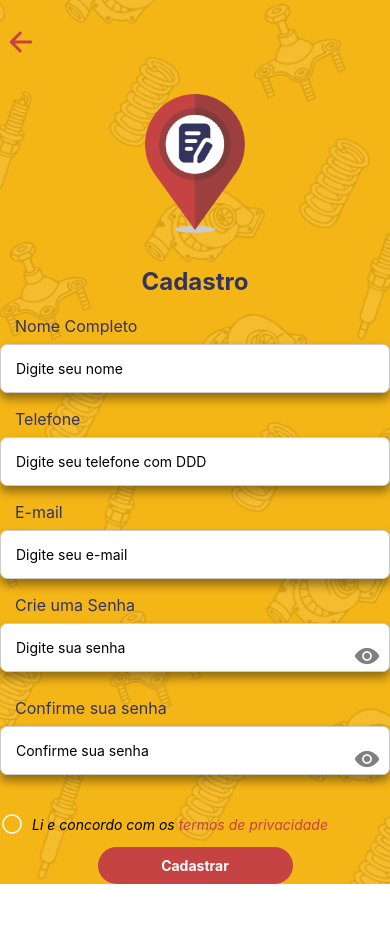
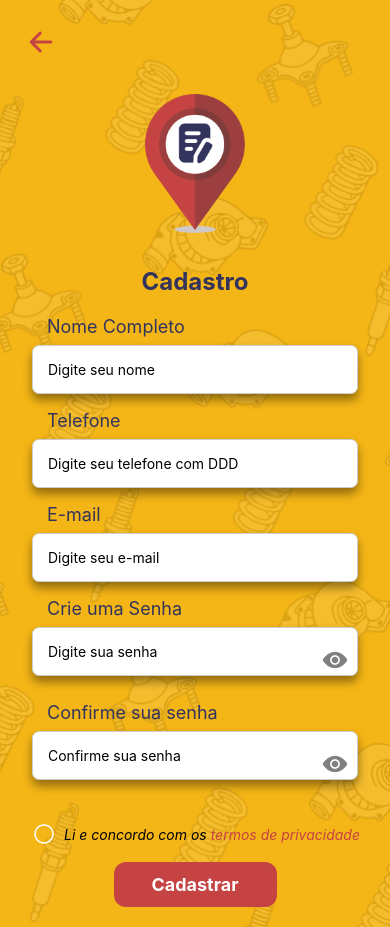
Before and after one commit to CaioCesarFaria/socorroze-app-master, a React Native app: screen /Cadastro in a window 390 px wide. Before the commit the page ends 884 px from the top, so only its background shows below. Built offline with nearby package versions, Linux system fonts and the light colour scheme; no server answers.

Commit message:
Ajustes pading e whatsapp ok

```diff
--- a/app.json
+++ b/app.json
@@ -38,7 +38,7 @@
 
 
     "android": {
-      "versionCode": 9,
+      "versionCode": 10,
       "adaptiveIcon": {
         "foregroundImage": "./assets/icon_app.png",
         "backgroundColor": "#ffffff"
--- a/src/screens/Cadastro.js
+++ b/src/screens/Cadastro.js
@@ -245,7 +245,7 @@ const styles = StyleSheet.create({
   },
   backButton: {
     paddingTop:25,
-    paddingLeft:5,
+    paddingLeft:25,
   },
   logoWelcome: {
     width: 100,
@@ -264,11 +264,11 @@ const styles = StyleSheet.create({
     justifyContent: "center",
   },
   containerCadastro: {
-    // Aqui você pode adicionar estilos para o container, se necessário
+    paddingHorizontal:32,
   },
   inputLabel: {
     marginBottom: 8,
-    fontSize: 16,
+    fontSize: 18,
     paddingLeft: 15,
     color: "#32345E",
   },
@@ -303,7 +303,7 @@ const styles = StyleSheet.create({
   checkboxContainer: {
     flexDirection: "row",
     alignItems: "center",
-    marginVertical: 10,
+    marginVertical: 15,
   },
   checkboxOption: {
     flexDirection: "row",
@@ -324,12 +324,14 @@ const styles = StyleSheet.create({
 
   cadastrarButton: {
     textAlign: "center",
-    padding: 10,
+    fontSize:18,
     backgroundColor: "#C54343",
     color: "#FFF",
-    borderRadius: 50,
+    borderRadius: 12,
     width: "50%",
     alignSelf: "center",
     fontWeight: "bold",
+    paddingVertical:12,
+    marginBottom:20,
   },
 });
--- a/src/screens/Details.js
+++ b/src/screens/Details.js
@@ -35,17 +35,10 @@ const categoryIcons = {
 const abrirWhatsApp = (numero, nomeFantasia) => {
   const numeroLimpo = numero.replace(/\D/g, ""); // Remove qualquer caractere não numérico
   const mensagem = encodeURIComponent(`Olá, encontrei sua mecânica "${nomeFantasia}" pelo aplicativo Socorro Zé. Poderia me atender agora?`);
-  const url = `whatsapp://send?phone=55${numeroLimpo}&text=${mensagem}`;
+  const url = `https://wa.me/55${numeroLimpo}?text=${mensagem}`;
 
 
-  Linking.canOpenURL(url)
-    .then((supported) => {
-      if (supported) {
-        Linking.openURL(url);
-      } else {
-        Alert.alert("Erro", "Não foi possível abrir o WhatsApp. Verifique se o aplicativo está instalado.");
-      }
-    })
+  Linking.openURL(url)
     .catch(() => {
       Alert.alert("Erro", "Ocorreu um problema ao tentar abrir o WhatsApp.");
     });
--- a/src/screens/Home.js
+++ b/src/screens/Home.js
@@ -59,17 +59,10 @@ moment.locale("pt-br");
 const abrirWhatsApp = (numero, nomeFantasia) => {
   const numeroLimpo = numero.replace(/\D/g, ""); // Remove qualquer caractere não numérico
   const mensagem = encodeURIComponent(`Olá, encontrei sua mecânica "${nomeFantasia}" pelo aplicativo Socorro Zé. Poderia me atender agora?`);
-  const url = `whatsapp://send?phone=55${numeroLimpo}&text=${mensagem}`;
+  const url = `https://wa.me/55${numeroLimpo}?text=${mensagem}`;
 
 
-  Linking.canOpenURL(url)
-    .then((supported) => {
-      if (supported) {
-        Linking.openURL(url);
-      } else {
-        Alert.alert("Erro", "Não foi possível abrir o WhatsApp. Verifique se o aplicativo está instalado.");
-      }
-    })
+  Linking.openURL(url)
     .catch(() => {
       Alert.alert("Erro", "Ocorreu um problema ao tentar abrir o WhatsApp.");
     });
--- a/src/screens/Login.js
+++ b/src/screens/Login.js
@@ -165,7 +165,7 @@ const styles = StyleSheet.create({
   },
   backButton: {
     paddingTop: 25,
-    paddingLeft: 5,
+    paddingLeft: 25,
   },
   logoWelcome: {
     width: 150,
@@ -182,7 +182,7 @@ const styles = StyleSheet.create({
     paddingHorizontal: "10%",
   },
   boxInputs: {
-    paddingHorizontal: 10,
+    paddingHorizontal: 32,
   },
   inputLabel: {
     marginBottom: 8,
@@ -216,12 +216,20 @@ const styles = StyleSheet.create({
   switchContainer: {
     flexDirection: "row-reverse",
     alignItems: "center",
+    paddingHorizontal:32,
+    marginBottom:30,
+
   },
   switchText: {
     color: "#32345E",
     fontSize: 14,
     fontStyle: "italic",
     fontWeight: "bold",
+
+  },
+  btnEsqueciSenha: {
+    marginRight:30,
+    marginBottom:30,
   },
   esqueciSenhaText: {
     color: "#32345E",
@@ -230,9 +238,10 @@ const styles = StyleSheet.create({
     fontWeight: "bold",
   },
   button: {
+
     backgroundColor: "#C54343",
     padding: 16,
-    borderRadius: 50,
+    borderRadius: 12,
     alignItems: "center",
     marginHorizontal: "10%",
     marginTop: 10,
--- a/src/screens/Welcome.js
+++ b/src/screens/Welcome.js
@@ -78,7 +78,8 @@ const styles = StyleSheet.create({
         marginBottom:10,
         fontSize:26,
         textAlign:'center',
-        fontWeight:'bold'
+        fontWeight:'bold',
+        paddingHorizontal:40,
     },
     subtitleWelcome: {
         color:"#27294A",
@@ -86,7 +87,7 @@ const styles = StyleSheet.create({
         marginBottom:40,
         fontSize:16,
         textAlign:'center',
-        paddingHorizontal:'10%'
+        paddingHorizontal:10,
     },
     buttonCadastro: {
         backgroundColor:"#C54343",
@@ -94,7 +95,7 @@ const styles = StyleSheet.create({
         width:200,
         fontSize:24,
         paddingHorizontal:2,
-        paddingVertical:3,
+        paddingVertical:8,
         alignItems:'center',
         justifyContent:'center',
         marginBottom:30,
@@ -107,7 +108,7 @@ const styles = StyleSheet.create({
         width:200,
         fontSize:24,
         paddingHorizontal:2,
-        paddingVertical:3,
+        paddingVertical:8,
         alignItems:'center',
         justifyContent:'center',
         marginBottom:30,
```
